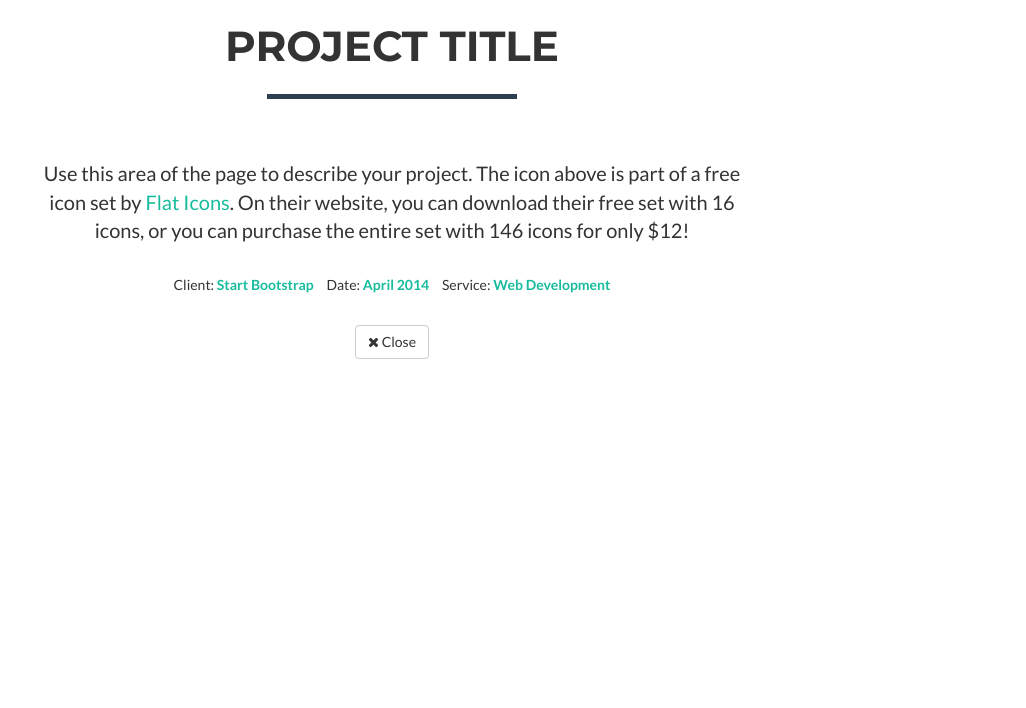
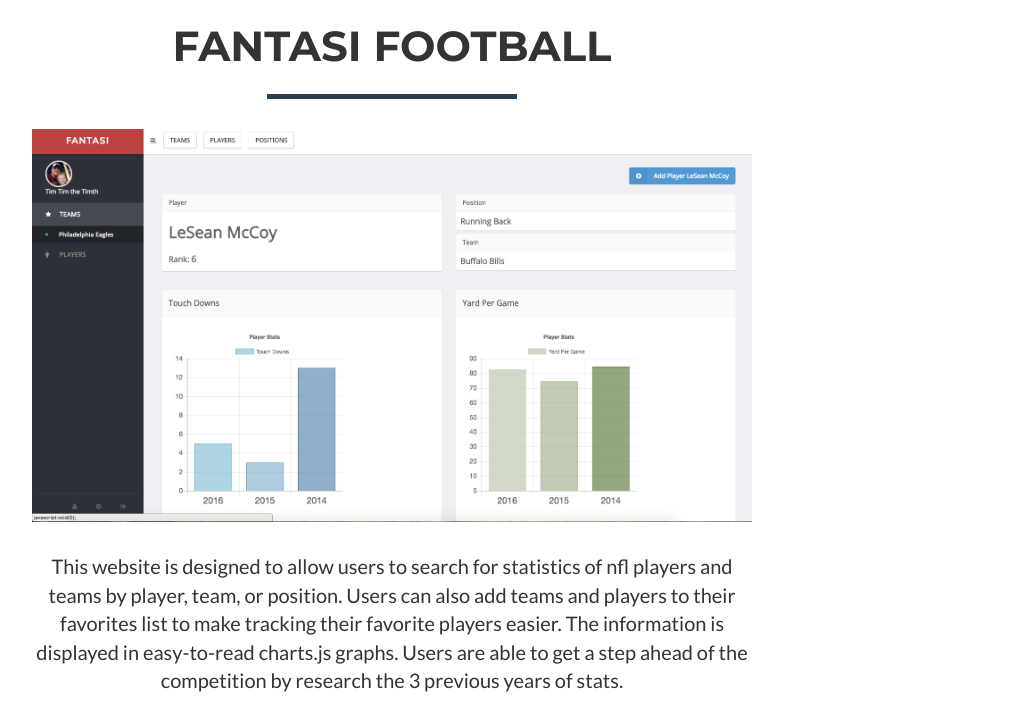
Before and after one commit to thayes3116/Professional-Portfolio, a website: page startbootstrap-freelancer-gh-pages/index.html in a window 1280 px wide. Both pictures are taken after a click on the link 250 px from the left and 1069 px from the top of the page. Shown: the part 761-1469 px from the top of the page, without its empty margins (248-1274 px from the left). Drawn offline with nearby package versions, Linux system fonts and the light colour scheme; files that its build step writes are made by us from their sources; files whose address does not match are found by name.

Commit message:
just needs demo videos

```diff
--- a/startbootstrap-freelancer-gh-pages/index.html
+++ b/startbootstrap-freelancer-gh-pages/index.html
@@ -133,7 +133,7 @@
                         <img id="img-responsive" src="/public/images/FlashCardGenerator.png" class="img-responsive" alt="Flashcard Generator">
                     </a>
                 </div>
-                <div class="col-sm-4 portfolio-item">
+              <!--   <div class="col-sm-4 portfolio-item">
                     <a href="#portfolioModal5" class="portfolio-link" data-toggle="modal">
                         <div class="caption">
                             <div class="caption-content">
@@ -142,7 +142,7 @@
                         </div>
                         <img id="img-responsive" src="/public/images/TriviaGame.png" class="img-responsive" alt="Dumb and Dumber Trivia Game">
                     </a>
-                </div>
+                </div> -->
                 <div class="col-sm-4 portfolio-item">
                     <a href="#portfolioModal6" class="portfolio-link" data-toggle="modal">
                         <div class="caption">
@@ -226,7 +226,7 @@
     </div>
 
     <!-- Portfolio Modals -->
-    <div class="portfolio-modal modal fade" id="portfolioModal1" tabindex="-1" role="dialog" aria-hidden="true">
+    <div class="portfolio-modal modal" id="portfolioModal1" tabindex="-1" role="dialog" aria-hidden="true">
         <div class="modal-content">
             <div class="close-modal" data-dismiss="modal">
                 <div class="lr">
@@ -238,23 +238,23 @@
                 <div class="row">
                     <div class="col-lg-8 col-lg-offset-2">
                         <div class="modal-body">
-                            <h2>Project Title</h2>
+                            <h2>Fantasi Football</h2>
                             <hr class="star-primary">
-                            <img src="img/portfolio/cabin.png" class="img-responsive img-centered" alt="">
-                            <p>Use this area of the page to describe your project. The icon above is part of a free icon set by <a href="https://sellfy.com/p/8Q9P/jV3VZ/">Flat Icons</a>. On their website, you can download their free set with 16 icons, or you can purchase the entire set with 146 icons for only $12!</p>
+                            <img src="public/images/fantasiplayer.png" class="img-responsive img-centered" alt="Fantasi Player Screen">
+                            <p>This website is designed to allow users to search for statistics of nfl players and teams by player, team, or position. Users can also add teams and players to their favorites list to make tracking their favorite players easier. The information is displayed in easy-to-read charts.js graphs. Users are able to get a step ahead of the competition by research the 3 previous years of stats.</p><a href="https://fantasi.herokuapp.com">Link to Website</a>
                             <ul class="list-inline item-details">
-                                <li>Client:
+                                <!-- <li>Client:
                                     <strong><a href="http://startbootstrap.com">Start Bootstrap</a>
                                     </strong>
-                                </li>
+                                </li> -->
                                 <li>Date:
-                                    <strong><a href="http://startbootstrap.com">April 2014</a>
+                                    <strong>July 2017
                                     </strong>
                                 </li>
-                                <li>Service:
+                                <!-- <li>Service:
                                     <strong><a href="http://startbootstrap.com">Web Development</a>
                                     </strong>
-                                </li>
+                                </li> -->
                             </ul>
                             <button type="button" class="btn btn-default" data-dismiss="modal"><i class="fa fa-times"></i> Close</button>
                         </div>
@@ -275,23 +275,23 @@
                 <div class="row">
                     <div class="col-lg-8 col-lg-offset-2">
                         <div class="modal-body">
-                            <h2>Project Title</h2>
+                            <h2>Spirit Animal Finder</h2>
                             <hr class="star-primary">
-                            <img src="img/portfolio/cake.png" class="img-responsive img-centered" alt="">
-                            <p>Use this area of the page to describe your project. The icon above is part of a free icon set by <a href="https://sellfy.com/p/8Q9P/jV3VZ/">Flat Icons</a>. On their website, you can download their free set with 16 icons, or you can purchase the entire set with 146 icons for only $12!</p>
+                            <img src="public/images/spiritsurvey.png" class="img-responsive img-centered" alt="Spirit Animal Survey">
+                            <p>A Friend Finder application is designed to match a person to another person. This specific application is design to match a person to their spirit animal. The user will enter their name and a link to their picture and are redirected to a 10 question survey. The user's answers are recorded and compared against the answers of the spirit animals. A match is made by using an algorithm that finds the sum of the differences between the user's answers and the answers of the spirit animal.</p><a href="https://pure-meadow-11635.herokuapp.com/">Link to Website</a>
                             <ul class="list-inline item-details">
-                                <li>Client:
+                                <!-- <li>Client:
                                     <strong><a href="http://startbootstrap.com">Start Bootstrap</a>
                                     </strong>
-                                </li>
+                                </li> -->
                                 <li>Date:
-                                    <strong><a href="http://startbootstrap.com">April 2014</a>
+                                    <strong>July 2017
                                     </strong>
                                 </li>
-                                <li>Service:
+                                <!-- <li>Service:
                                     <strong><a href="http://startbootstrap.com">Web Development</a>
                                     </strong>
-                                </li>
+                                </li> -->
                             </ul>
                             <button type="button" class="btn btn-default" data-dismiss="modal"><i class="fa fa-times"></i> Close</button>
                         </div>
@@ -312,23 +312,23 @@
                 <div class="row">
                     <div class="col-lg-8 col-lg-offset-2">
                         <div class="modal-body">
-                            <h2>Project Title</h2>
+                            <h2>Your City</h2>
                             <hr class="star-primary">
-                            <img src="img/portfolio/circus.png" class="img-responsive img-centered" alt="">
-                            <p>Use this area of the page to describe your project. The icon above is part of a free icon set by <a href="https://sellfy.com/p/8Q9P/jV3VZ/">Flat Icons</a>. On their website, you can download their free set with 16 icons, or you can purchase the entire set with 146 icons for only $12!</p>
+                            <img src="/public/images/yourcitypic2.png" class="img-responsive img-centered" alt="">
+                            <p>A website designed to help users considering moving to find a new city. The user can choose their top 3 city characterists or categories that are most important to them.</p><a href=https://thayes3116.github.io/Your-City>Link to Website</a>
                             <ul class="list-inline item-details">
-                                <li>Client:
+                                <!-- <li>Client:
                                     <strong><a href="http://startbootstrap.com">Start Bootstrap</a>
                                     </strong>
-                                </li>
+                                </li> -->
                                 <li>Date:
-                                    <strong><a href="http://startbootstrap.com">April 2014</a>
+                                    <strong>June 2017
                                     </strong>
                                 </li>
-                                <li>Service:
+                                <!-- <li>Service:
                                     <strong><a href="http://startbootstrap.com">Web Development</a>
                                     </strong>
-                                </li>
+                                </li> -->
                             </ul>
                             <button type="button" class="btn btn-default" data-dismiss="modal"><i class="fa fa-times"></i> Close</button>
                         </div>
@@ -349,23 +349,23 @@
                 <div class="row">
                     <div class="col-lg-8 col-lg-offset-2">
                         <div class="modal-body">
-                            <h2>Project Title</h2>
+                            <h2>Flashcard Generating Study Aide</h2>
                             <hr class="star-primary">
-                            <img src="img/portfolio/game.png" class="img-responsive img-centered" alt="">
-                            <p>Use this area of the page to describe your project. The icon above is part of a free icon set by <a href="https://sellfy.com/p/8Q9P/jV3VZ/">Flat Icons</a>. On their website, you can download their free set with 16 icons, or you can purchase the entire set with 146 icons for only $12!</p>
+                            <img src="/public/images/flashcardgenpic.png" class="img-responsive img-centered" alt="">
+                            <p>This application is a node.js based study aide. The user can create their own flashcard or play with prepared flashcards. Also, both Cloze cards and Basic card area available.</p><a href="#">Link to Demo</a>
                             <ul class="list-inline item-details">
-                                <li>Client:
+                                <!-- <li>Client:
                                     <strong><a href="http://startbootstrap.com">Start Bootstrap</a>
                                     </strong>
-                                </li>
+                                </li> -->
                                 <li>Date:
-                                    <strong><a href="http://startbootstrap.com">April 2014</a>
+                                    <strong>June 2017
                                     </strong>
                                 </li>
-                                <li>Service:
+                               <!--  <li>Service:
                                     <strong><a href="http://startbootstrap.com">Web Development</a>
                                     </strong>
-                                </li>
+                                </li> -->
                             </ul>
                             <button type="button" class="btn btn-default" data-dismiss="modal"><i class="fa fa-times"></i> Close</button>
                         </div>
@@ -374,7 +374,7 @@
             </div>
         </div>
     </div>
-    <div class="portfolio-modal modal fade" id="portfolioModal5" tabindex="-1" role="dialog" aria-hidden="true">
+    <!-- <div class="portfolio-modal modal fade" id="portfolioModal5" tabindex="-1" role="dialog" aria-hidden="true">
         <div class="modal-content">
             <div class="close-modal" data-dismiss="modal">
                 <div class="lr">
@@ -410,7 +410,7 @@
                 </div>
             </div>
         </div>
-    </div>
+    </div> -->
     <div class="portfolio-modal modal fade" id="portfolioModal6" tabindex="-1" role="dialog" aria-hidden="true">
         <div class="modal-content">
             <div class="close-modal" data-dismiss="modal">
@@ -423,23 +423,23 @@
                 <div class="row">
                     <div class="col-lg-8 col-lg-offset-2">
                         <div class="modal-body">
-                            <h2>Project Title</h2>
+                            <h2>BieBay</h2>
                             <hr class="star-primary">
-                            <img src="img/portfolio/submarine.png" class="img-responsive img-centered" alt="">
-                            <p>Use this area of the page to describe your project. The icon above is part of a free icon set by <a href="https://sellfy.com/p/8Q9P/jV3VZ/">Flat Icons</a>. On their website, you can download their free set with 16 icons, or you can purchase the entire set with 146 icons for only $12!</p>
+                            <img src="/public/images/mangerscreen.png" class="img-responsive img-centered" alt="Biebay low inventory screen">
+                            <p>This application is design as an online merchandise marketplace. There are 3 views: the customer view for making purchases, the manager view for managing inventory, and the supervisor view for tracking sales across categories.</p><a href="#">Link to Demo Video</a>
                             <ul class="list-inline item-details">
-                                <li>Client:
+                                <!-- <li>Client:
                                     <strong><a href="http://startbootstrap.com">Start Bootstrap</a>
                                     </strong>
-                                </li>
+                                </li> -->
                                 <li>Date:
-                                    <strong><a href="http://startbootstrap.com">April 2014</a>
+                                    <strong>June 2017
                                     </strong>
                                 </li>
-                                <li>Service:
+                               <!--  <li>Service:
                                     <strong><a href="http://startbootstrap.com">Web Development</a>
                                     </strong>
-                                </li>
+                                </li> -->
                             </ul>
                             <button id="btnSubmit" type="button" class="btn btn-default" data-dismiss="modal"><i class="fa fa-times"></i> Close</button>
                         </div>
```
Also changed, not shown: public/css/freelancer.min.css, public/images/fantasiplayer.png (added), public/images/flashcardgenpic.png (added), public/images/mangerscreen.png (added), public/images/spiritsurvey.png (added), public/images/yourcitypic2.png (added).
